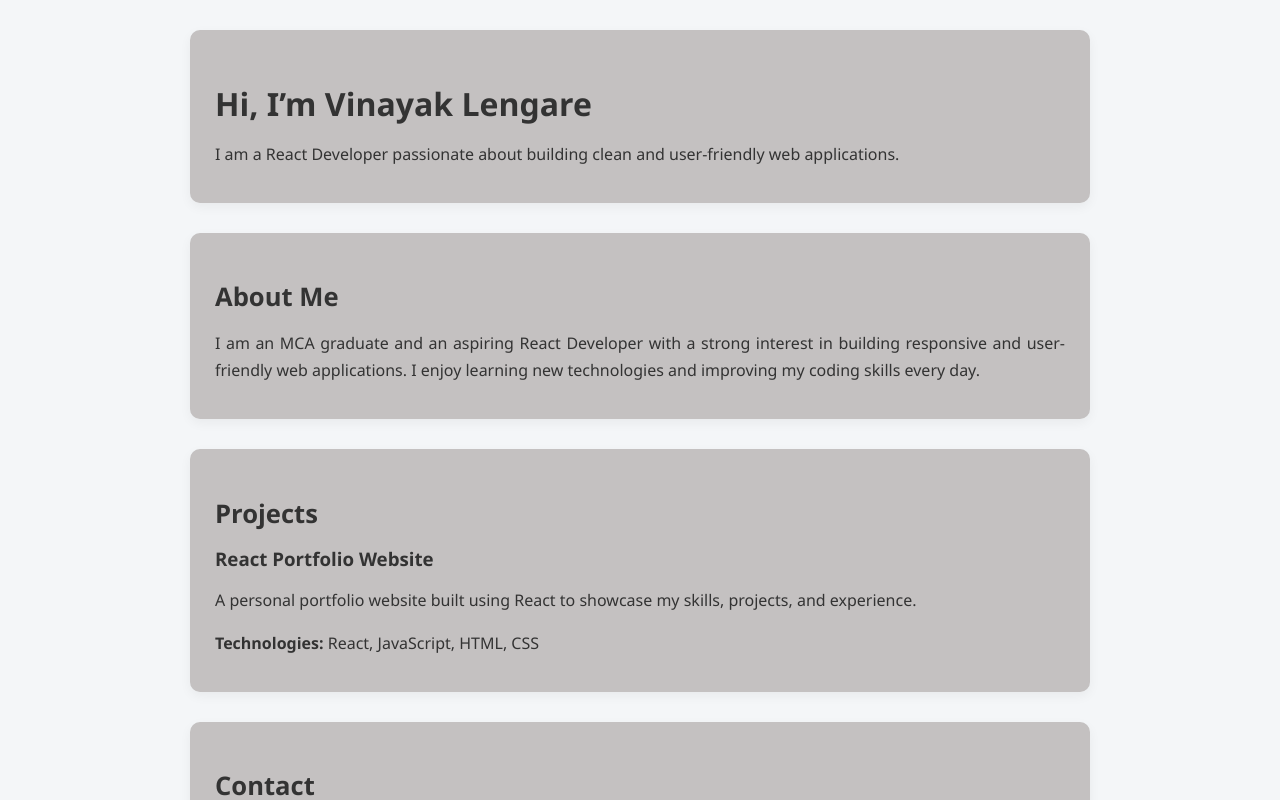
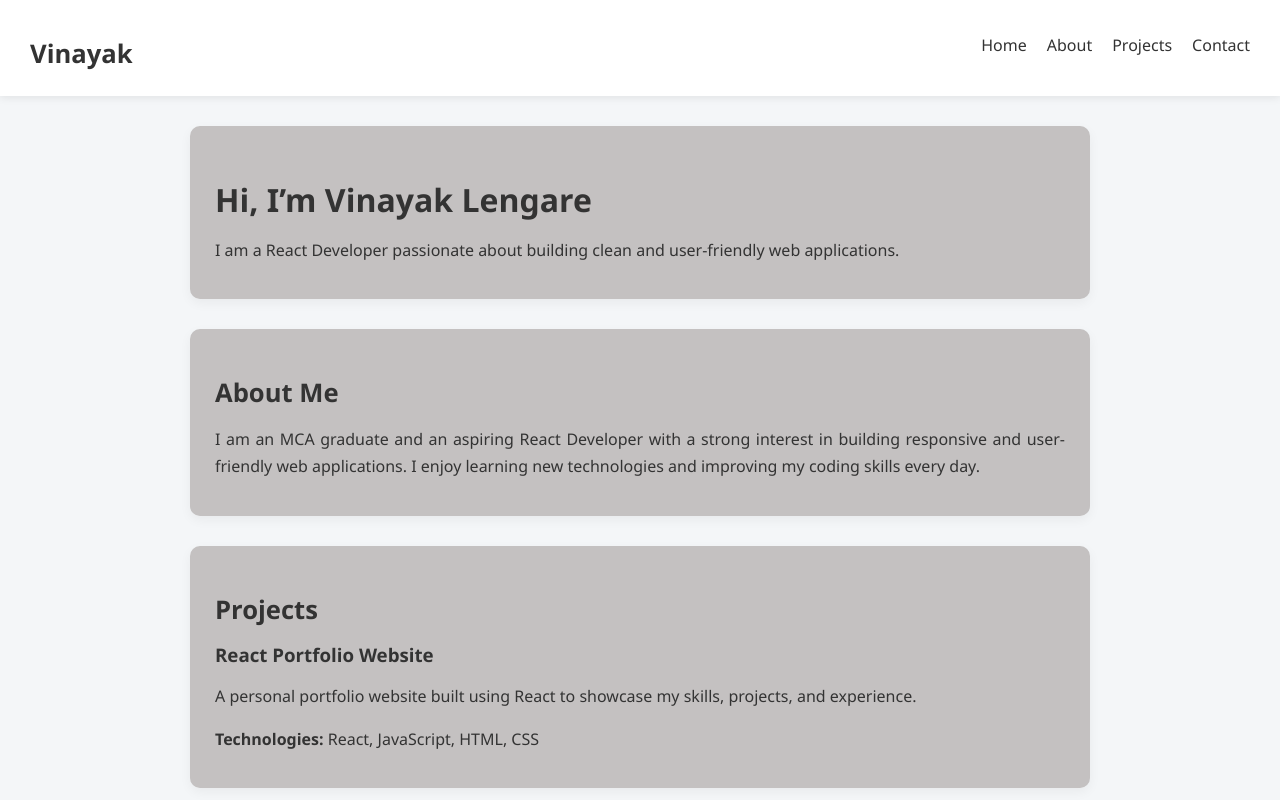
Before and after one commit to VinayakLengare/react-portfolio, a React (Vite) app: page / in a window 1280 px wide. Shown: the top 800 px of the page. Built offline with nearby package versions, Linux system fonts and the light colour scheme.

Commit message:
Add navbar component with basic styling

```diff
--- a/src/App.jsx
+++ b/src/App.jsx
@@ -1,13 +1,16 @@
 import reactLogo from "./assets/react.svg";
 import viteLogo from "/vite.svg";
+import Navbar from "./components/Navbar";
 import Home from "./pages/Home";
 import About from "./pages/About";
 import Projects from "./pages/Projects";
 import Contact from "./pages/Contact";
 
+
 function App() {
   return (
     <div>
+      <Navbar/>
       <Home />
        <About />
        <Projects/>
--- /dev/null
+++ b/src/components/Navbar.jsx
@@ -0,0 +1,15 @@
+function Navbar() {
+  return (
+    <nav>
+      <h2>Vinayak</h2>
+      <ul>
+        <li>Home</li>
+        <li>About</li>
+        <li>Projects</li>
+        <li>Contact</li>
+      </ul>
+    </nav>
+  );
+}
+
+export default Navbar;
--- a/src/styles/global.css
+++ b/src/styles/global.css
@@ -66,3 +66,27 @@ li {
     font-size: 1.4rem;
   }
 }
+/* Navbar */
+nav {
+  display: flex;
+  justify-content: space-between;
+  align-items: center;
+  padding: 15px 30px;
+  background-color: #ffffff;
+  box-shadow: 0 2px 8px rgba(0, 0, 0, 0.08);
+  position: sticky;
+  top: 0;
+  z-index: 100;
+}
+
+nav ul {
+  list-style: none;
+  display: flex;
+  gap: 20px;
+  margin: 0;
+}
+
+nav li {
+  cursor: pointer;
+  font-weight: 500;
+}
```
